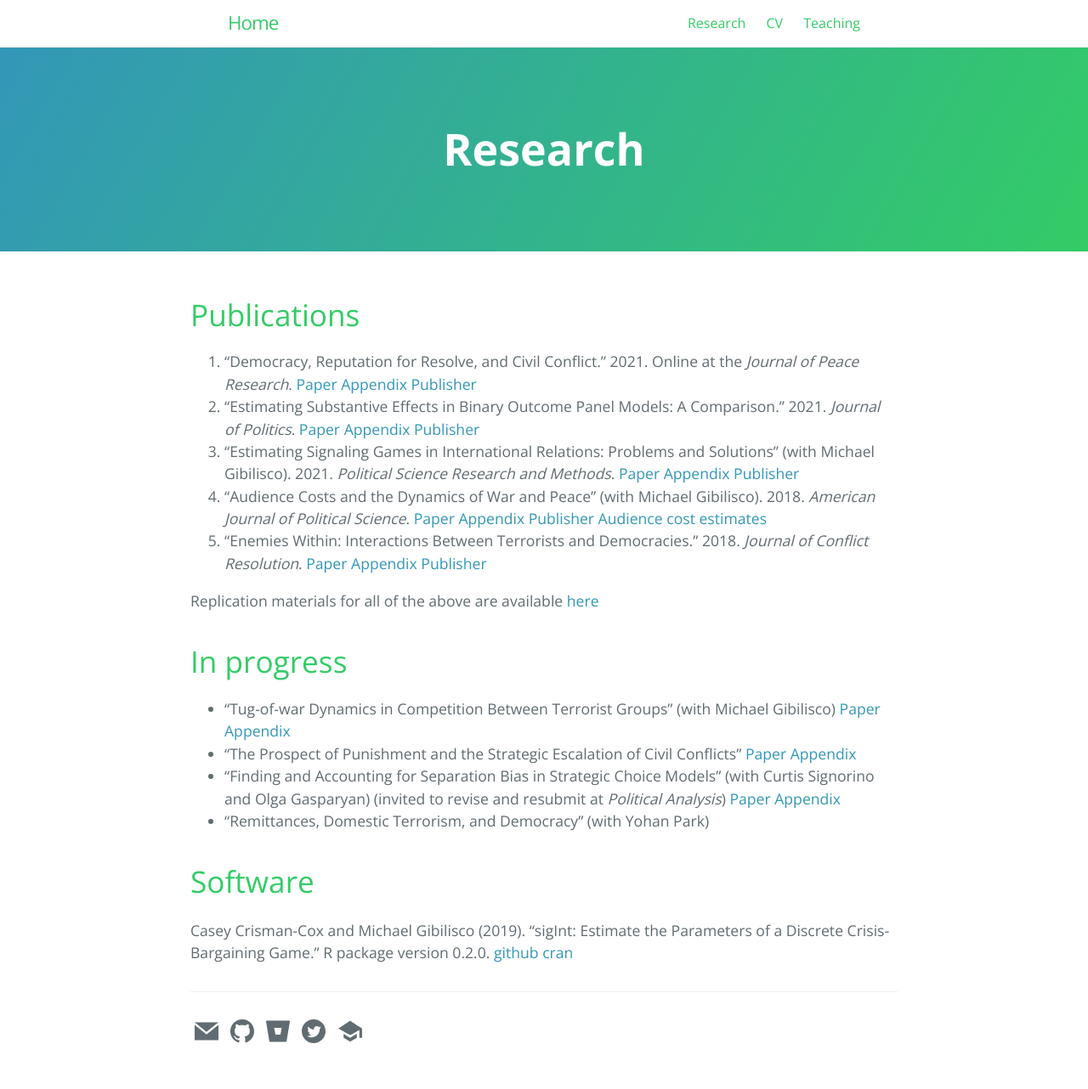
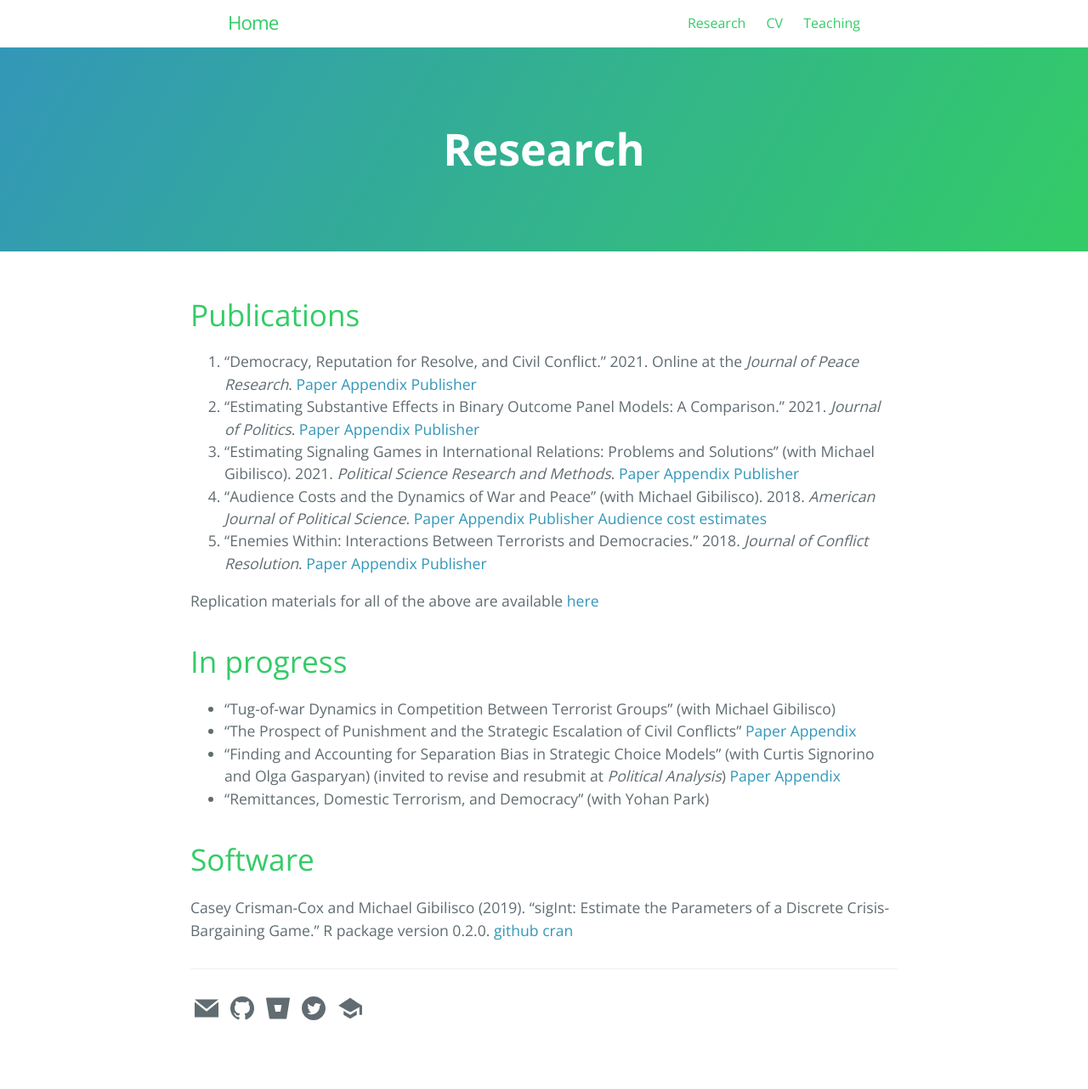
Before and after one commit to ccrismancox/ccrismancox.github.io, a Jekyll site: the page built from research.md, in a window 1280 px wide. Shown: the whole page at 85% size. Built offline with Jekyll 4.4.1, drawn with Linux system fonts in a browser that asks for light colours; comment, search, counter and statistics services are not loaded; after the commit the page ends 1255 px from its top, so only the background shows below that.

Commit message:
edit ignore

```diff
--- a/research.md
+++ b/research.md
@@ -24,7 +24,7 @@ Replication materials for all of the above are available [here](https://github.c
 
 # In progress
 
-- "Tug-of-war Dynamics in Competition Between Terrorist Groups" (with Michael Gibilisco) [Paper](research/outbidding.pdf) [Appendix](research/outbiddingSI.pdf)
+ - "Tug-of-war Dynamics in Competition Between Terrorist Groups" (with Michael Gibilisco)
 - "The Prospect of Punishment and the Strategic Escalation of Civil Conflicts"  [Paper](research/punishment.pdf) [Appendix](research/SIpunishment.pdf)
 - "Finding and Accounting for Separation Bias in Strategic Choice Models" (with Curtis Signorino and Olga Gasparyan)  (invited to revise and resubmit at *Political Analysis*) [Paper](research/SeparationProject.pdf) [Appendix](research/SeparationAppendix.pdf)
 - "Remittances, Domestic Terrorism, and Democracy" (with Yohan Park)
```
Also changed, not shown: 1 other file.
